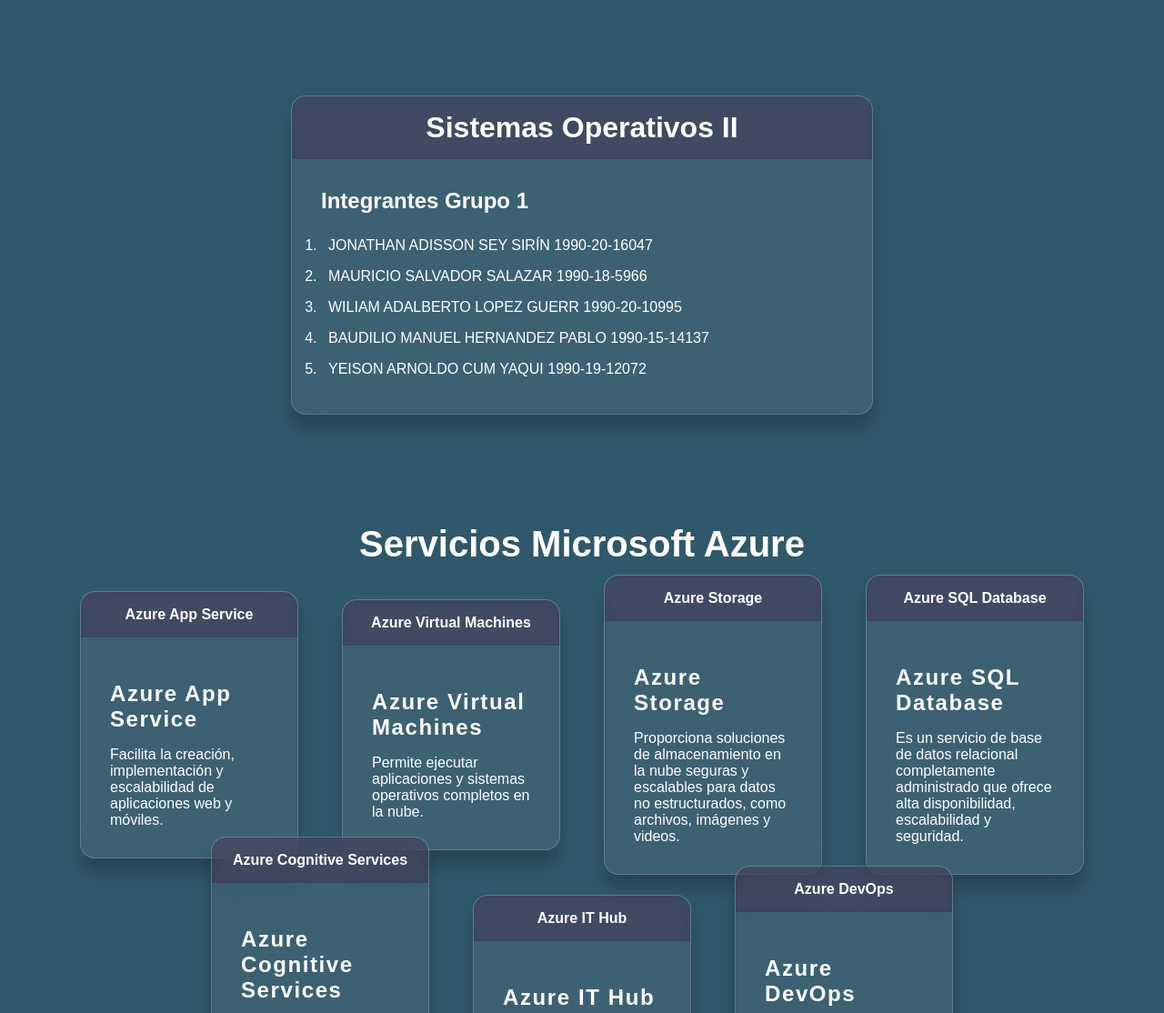
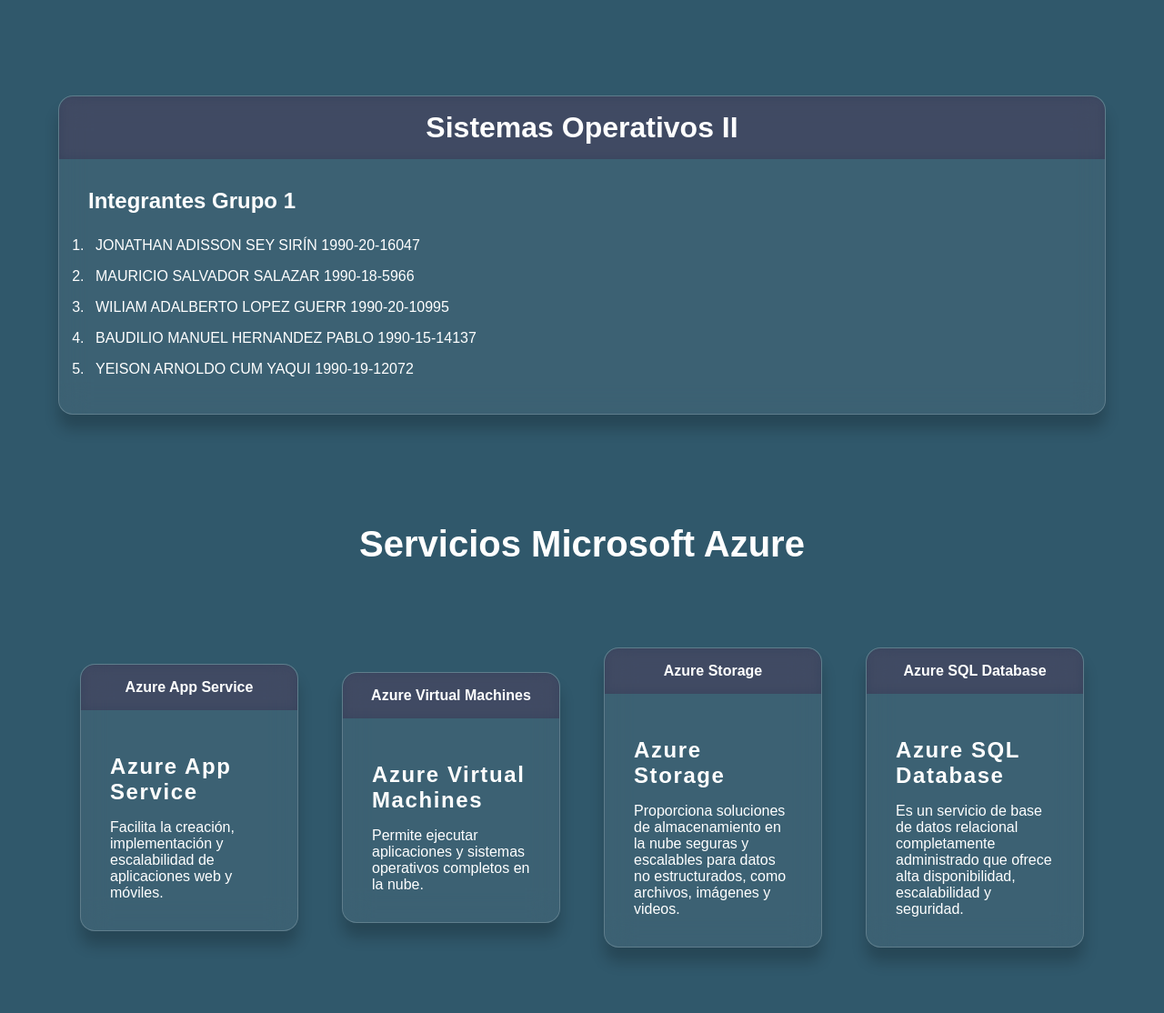
Before and after one commit to Jonathan-Sey/SOIIAPP, a plain HTML site: page index.html in a window 1280 px wide. Shown: the top 1114 px of the page at 91% size. Drawn offline with Linux system fonts and the light colour scheme.

Commit message:
Primera update
cambio en los estilos

```diff
--- a/css/estilo.css
+++ b/css/estilo.css
@@ -28,7 +28,7 @@ body{
 .container{
     display: flex;
     justify-content: center;
-    height: 40vh;
+    height: 60vh;
     align-items: center;
 }
 .titulo{
@@ -62,7 +62,7 @@ body{
     display: flex;
     flex-direction: column;
     margin: 1.5rem;
-    width: 50%;
+    width: 90%;
     overflow: hidden;
     backdrop-filter: blur(1rem);
     background-color: rgba(255, 255, 255, 0.060);
```
